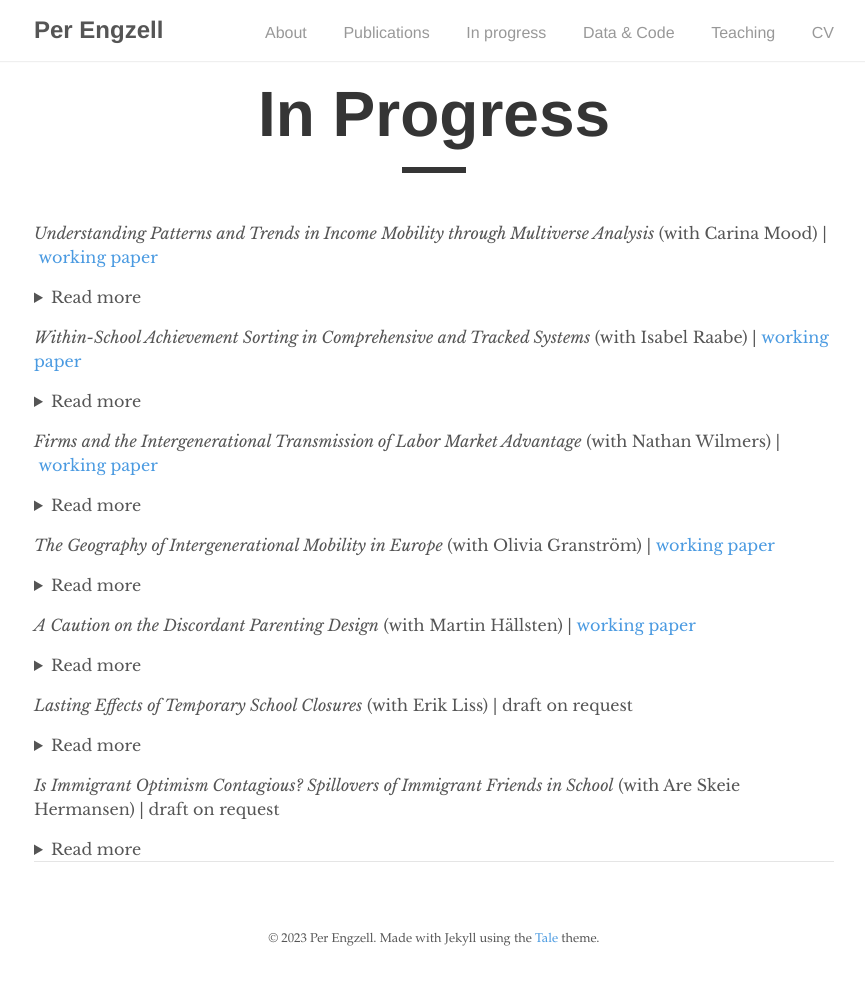
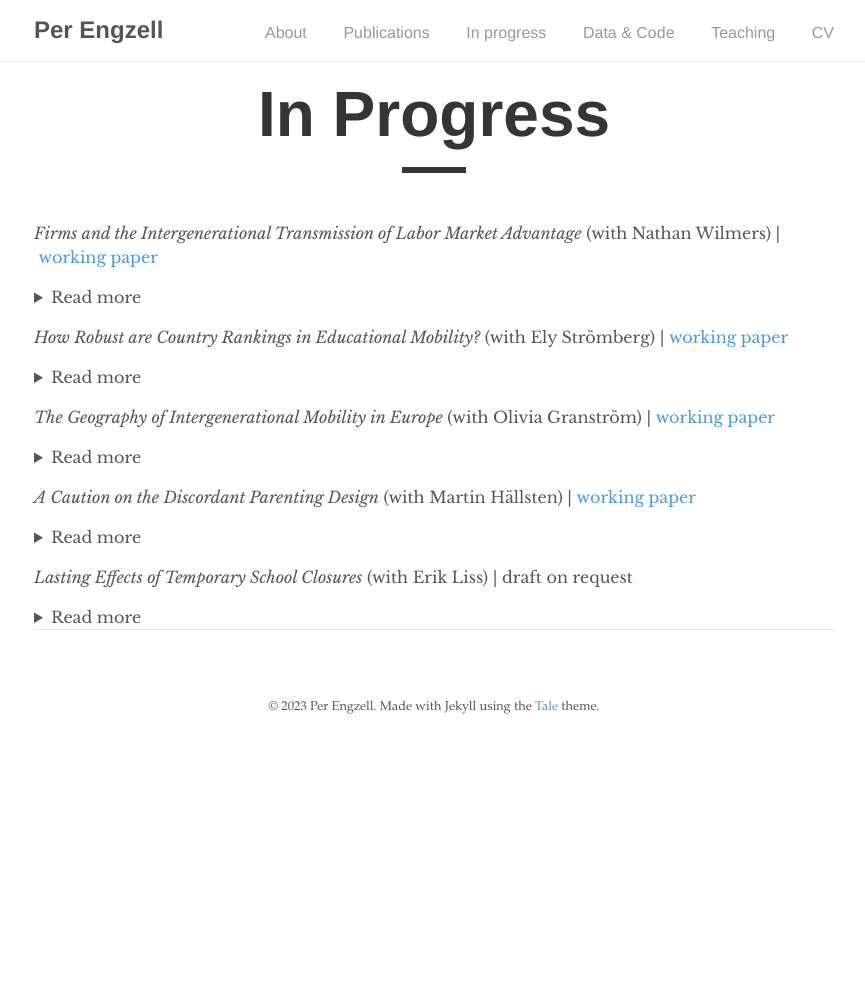
Before and after one commit to pengzell/pengzell.github.io, a Jekyll site: the page built from _pages/inprogress.md, in a window 1280 px wide. Shown: the whole page, without its empty margins (206-1071 px from the left). Built offline with Jekyll 4.4.1, drawn with Linux system fonts in a browser that asks for light colours; after the commit the page ends 900 px from its top, so only the background shows below that; some of the changed text lies outside the part shown.

Commit message:
Update inprogress.md

```diff
--- a/_pages/inprogress.md
+++ b/_pages/inprogress.md
@@ -5,22 +5,16 @@ author: "Per Engzell"
 permalink: /inprogress/
 ---
 
-*Understanding Patterns and Trends in Income Mobility through Multiverse Analysis* (with Carina Mood) | [working paper](https://osf.io/preprints/socarxiv/gd2t6)
-<details>
-<summary>Read more</summary>
-Rising inequalities in rich countries have led to concerns that the economic ladder is getting harder to climb. Yet, research on trends in intergenerational income mobility finds conflicting results. To better understand this variation, we adopt a multiverse approach that estimates trends over 82,944 different definitions of income mobility, varying how and for whom income is measured. Our analysis draws on comprehensive register data for Swedish cohorts born 1958–1977 and their parents. We find that income mobility has declined but for reasons neglected by previous research: improved gender equality in the labor market raises intergenerational persistence in women's earnings and the household incomes of both men and women. Dominant theories that focus on childhood investments have blinded researchers to this development. Methodologically, we show how multiverse analysis can be used with abduction—inference to the best explanation—to improve theory building in social science.
-</details>
-
-*Within-School Achievement Sorting in Comprehensive and Tracked Systems* (with Isabel Raabe) | [working paper](https://osf.io/preprints/socarxiv/x6cbt)
-<details>
-<summary>Read more</summary>
-Why do inequalities in schooling persist, even in relatively egalitarian school systems? This paper examines within-school sorting as an explanation. We use classroom data on friendship networks in 480 European secondary schools, and contrast comprehensive (England, Sweden) and tracked systems (Germany, Netherlands). Our question is to what extent comprehensive systems reduce achievement sorting at the level of (a) schools, (b) classrooms, and (c) friendships. Between-school variance in achievement is lower in comprehensive systems. However, this is counterbalanced by greater sorting within schools, between classrooms and, especially, in friendship networks. Still, comprehensive schools create more equal environments for two reasons. First, the difference in between-school sorting is larger than the difference in within-school sorting. Second, within-school sorting is less strongly related to social background characteristics. These findings help explain both why comprehensive schools produce more equal outcomes, and how substantial inequality can nevertheless persist.
-</details>
-
 *Firms and the Intergenerational Transmission of Labor Market Advantage* (with Nathan Wilmers) | [working paper](https://osf.io/preprints/socarxiv/mv3e9)
 <details>
 <summary>Read more</summary>
 Pay inequality stems both from firm pay-setting and from workers' individual characteristics. Yet, intergenerational mobility research focuses on transmission of individual traits, and has failed to test how firms shape the inheritance of inequality. We study this question using three decades of Swedish population register data, and decompose the intergenerational earnings correlation into firm pay premiums and worker effects. One quarter of the intergenerational earnings correlation at midlife is explained by sorting between firms with unequal pay. Employer or industry inheritance account for a small share of this firm-based earnings transmission. Instead, high-education and high-occupation workers disproportionately land at high-paying firms. Parental referral networks and the inheritance of industry and labor market context play a supplementary role. As workers with high-education or high-status jobs are increasingly also employed at high paying firms, firm sorting could become increasingly important to intergenerational earnings transmission.
+</details>
+
+*How Robust are Country Rankings in Educational Mobility?* (with Ely Strömberg) | [working paper](https://osf.io/preprints/socarxiv/9zkc2)
+<details>
+<summary>Read more</summary>
+As robustness of social science is getting more attention, analytical choices have turned out to be more important than previously thought. In this paper, we investigate the robustness of intergenerational educational mobility estimates using multiverse analysis, a technique for incorporating many analyses into one framework while varying analytical choices such as variable coding, mobility measures, and exclusion criteria. Using European Social Survey (ESS) data from 16 European countries, results show substantial variation, both in point estimates and rank orderings among countries. Even so, the central tendency of country ranks accords well with previous literature. While any single ranking comes with considerable uncertainty, the field has nevertheless produced a relatively robust set of empirical findings.
 </details>
 
 *The Geography of Intergenerational Mobility in Europe* (with Olivia Granström) | [working paper](https://osf.io/preprints/socarxiv/gzwha)
@@ -41,10 +35,3 @@ Recent studies use family fixed effects to estimate the influence of parental ch
 <summary>Read more</summary>
 During the recent pandemic, unanticipated school closures  have led to short-run deficits in student learning around the world. Less is known about the long-run consequences of such learning deficits. We shed light on this question using a 1989 teacher strike that forced schools in 44 Swedish municipalities to close over a period of 4–5 weeks. We implement a difference-in-differences design, comparing treated and untreated municipalities using various matching and weighting estimators. In the short run, students experienced a reduction in Grade Point Averages (GPA) of about 2 percentile points (0.05 SD). This effect is driven by boys from disadvantaged homes, and persists up to 5 years after the strike. In the long run, exposed students experienced a 1.8% reduction in earnings, and this effect is larger in disadvantaged groups. Our results suggest that school closures can have lasting effects on human capital and intergenerational mobility, unless action is take to mitigate their harm.
 </details>
-
-*Is Immigrant Optimism Contagious? Spillovers of Immigrant Friends in School* (with Are Skeie Hermansen)
-| draft on request
-<details>
-<summary>Read more</summary>
-Is academic achievement affected by the presence of immigrant peers? Previous work mostly suggests no but, we argue, has been misguided on two accounts. First, it focused on aggregate social settings such as schools, while social interactions unfold in more intimate settings. Secondly, it assumed that immigrant peers would harm performance, ignoring their often high aspirations. We use a combination of administrative and sociometric network data from Sweden, and develop methods that let us estimate causal effects of immigrant peers at the level of (i) schools, (ii) classrooms, and (iii) friendship networks. We find little influence at the aggregate level but a strong and positive impact of immigrant peers in the same classroom and of immigrant friends. Existing studies may have mistaken both the sign and the magnitude of immigrant influence.
-</details>
```
